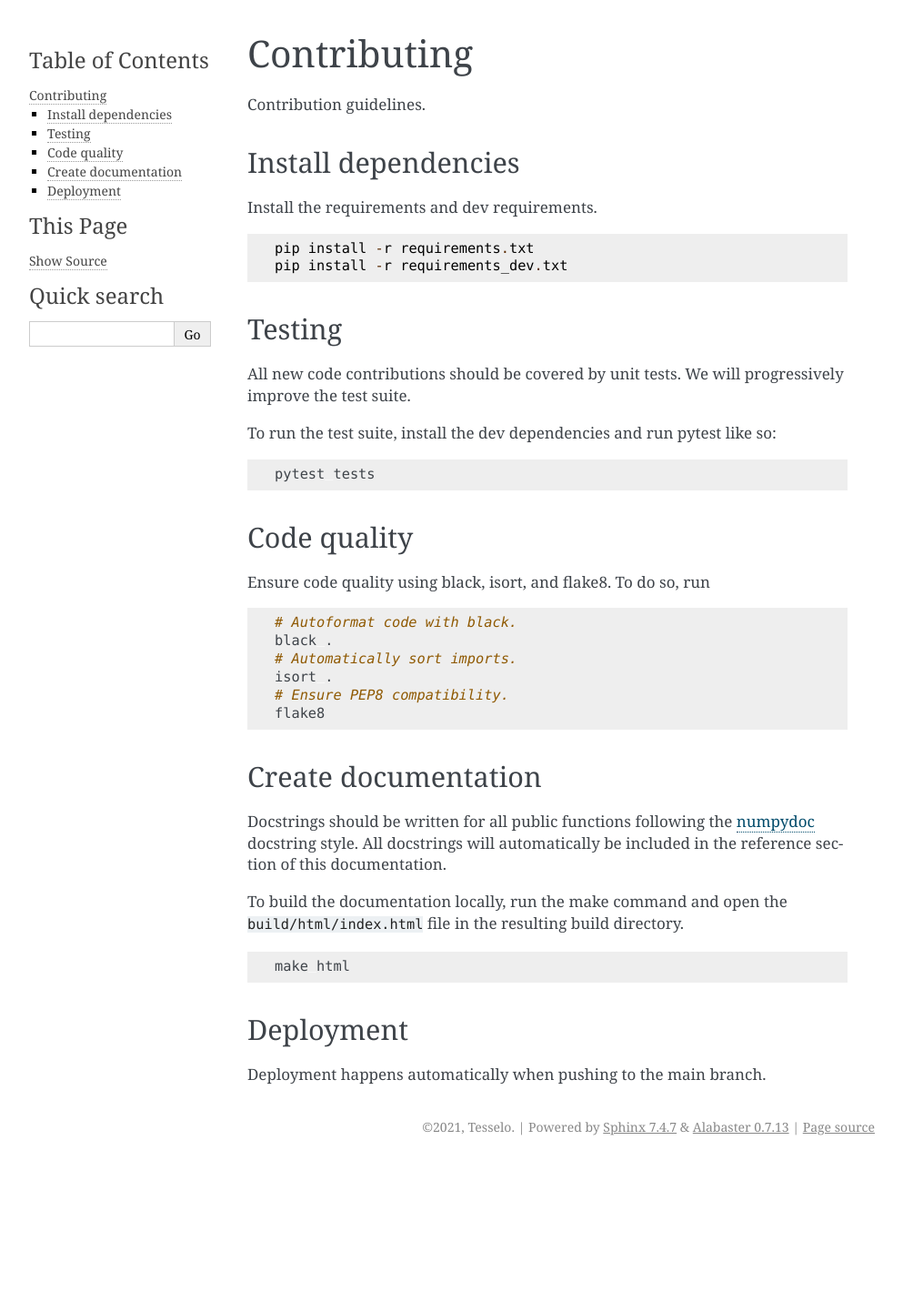
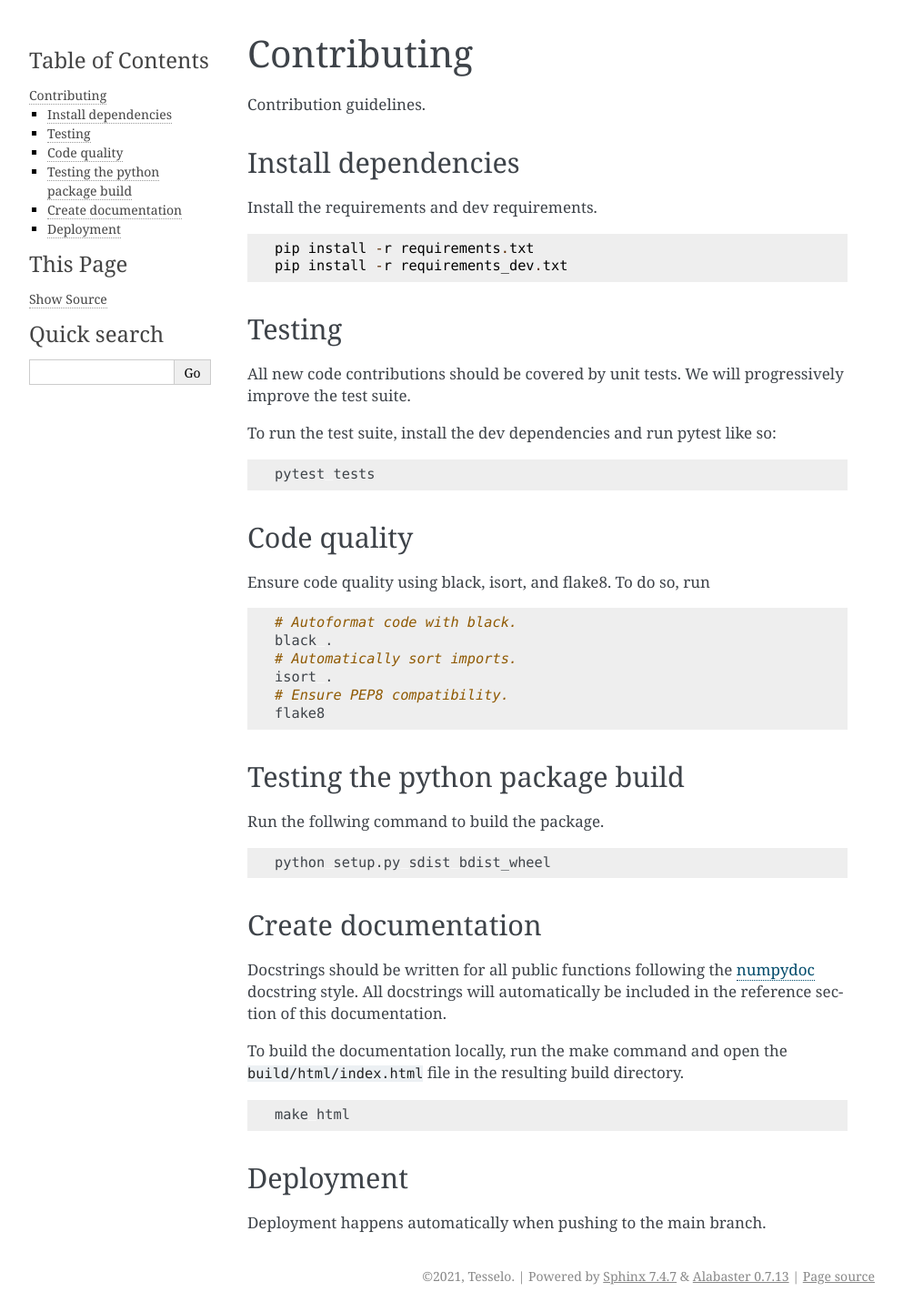
Before and after one commit to tesselo/pixels, a Sphinx documentation site: the page built from docs/contributing.md, in a window 1280 px wide. Shown: the whole page at 91% size, without its empty margins (148-1141 px from the left). Built offline with Sphinx 7.4.7, drawn with Linux system fonts in a browser that asks for light colours; before the commit the page ends 1278 px from its top, so only the background shows below that.

Commit message:
Documented how to build package.

````diff
--- a/docs/contributing.md
+++ b/docs/contributing.md
@@ -30,6 +30,12 @@ isort .
 flake8
 ```
 
+## Testing the python package build
+Run the follwing command to build the package.
+```shell
+python setup.py sdist bdist_wheel
+```
+
 ## Create documentation
 Docstrings should be written for all public functions following the
 [numpydoc](https://numpydoc.readthedocs.io/en/latest/format.html) docstring
````
